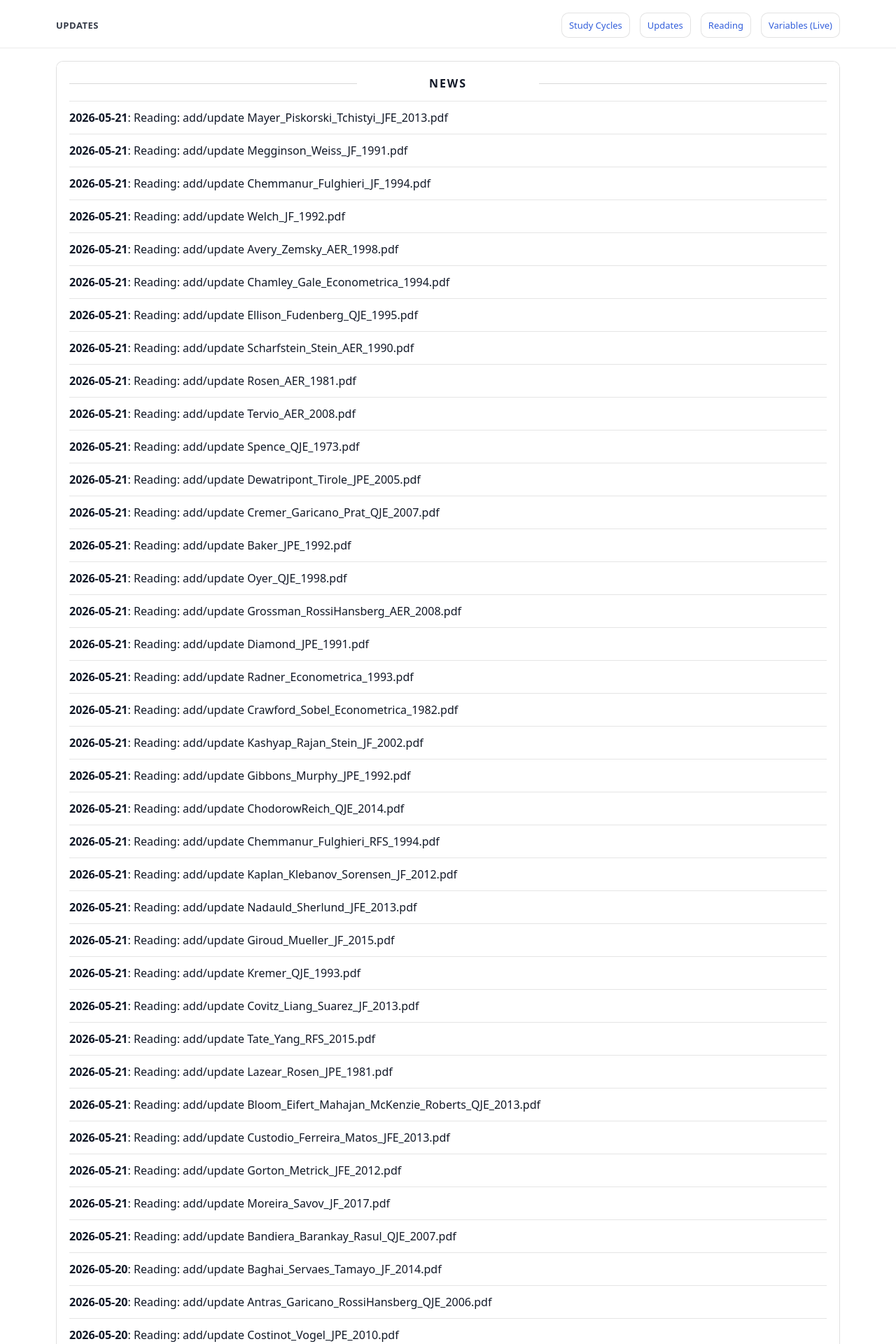
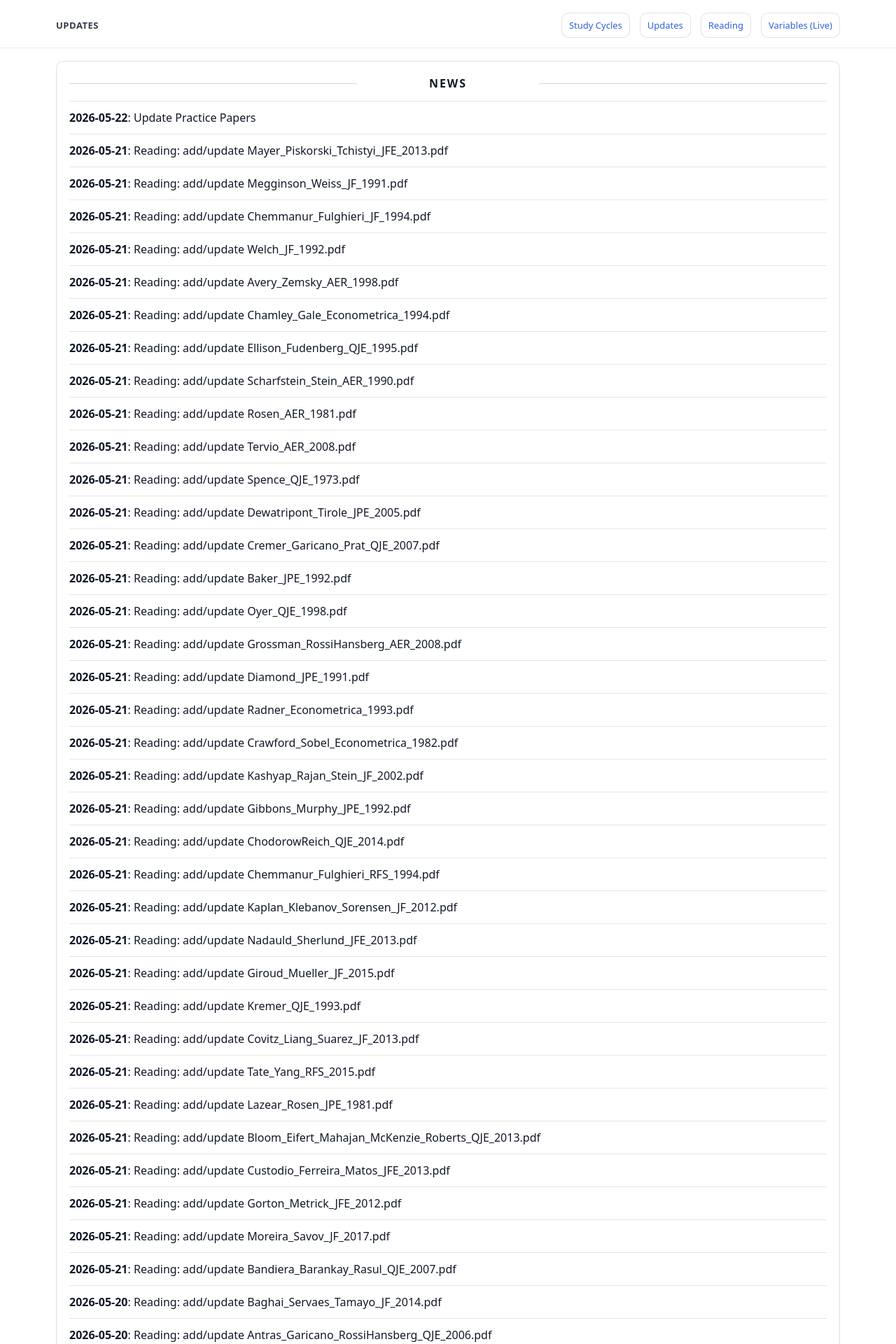
Before and after one commit to yaxinzn/study-archive, a Jekyll site: the page built from updates/index.md, in a window 1280 px wide. Shown: the top 1920 px of the page at 70% size. Built offline with Jekyll 4.4.1, drawn with Linux system fonts in a browser that asks for light colours; some of the changed text lies outside the part shown.

Commit message:
chore: update NEWS feed

```diff
--- a/_data/news.yml
+++ b/_data/news.yml
@@ -1,4 +1,7 @@
 # Auto-generated update history (sorted newest -> oldest). Do not edit manually.
+- ts: "1779394861"
+  date: "2026-05-22"
+  title: "Update Practice Papers"
 - ts: "1779363287"
   date: "2026-05-21"
   title: "Reading: add/update Mayer_Piskorski_Tchistyi_JFE_2013.pdf"
```
